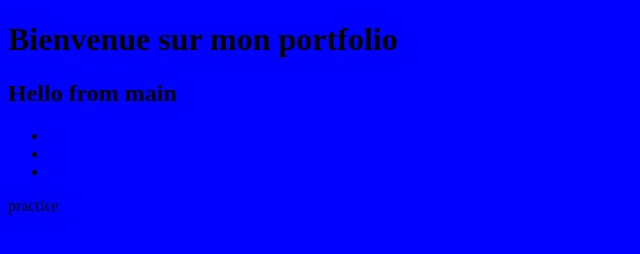
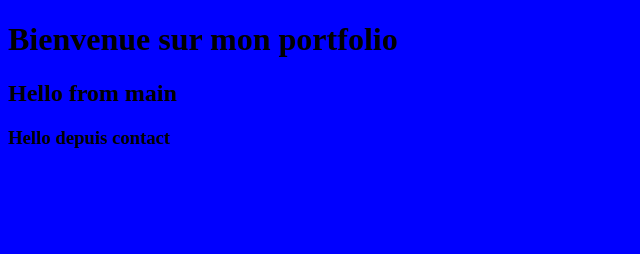
Before and after one commit to theVicoH/Git, a plain HTML site: page Portfolio/index.html in a window 1280 px wide. Shown: the whole page, without its empty margins (0-640 px from the left). Drawn offline with Linux system fonts and the light colour scheme.

Commit message:
back practice

```diff
--- a/Portfolio/index.html
+++ b/Portfolio/index.html
@@ -10,12 +10,7 @@
 <body>
     <h1>Bienvenue sur mon portfolio</h1>
     <h2>Hello from main</h2>
-    <ul>
-        <li></li>
-        <li></li>
-        <li></li>
-    </ul>
-    <p>practice</p>
+    <h3>Hello depuis contact</h3>
     <script src="app.js"></script>
 </body>
 </html>
```
Also changed, not shown: Portfolio/contact.html (+1 -1 lines).
